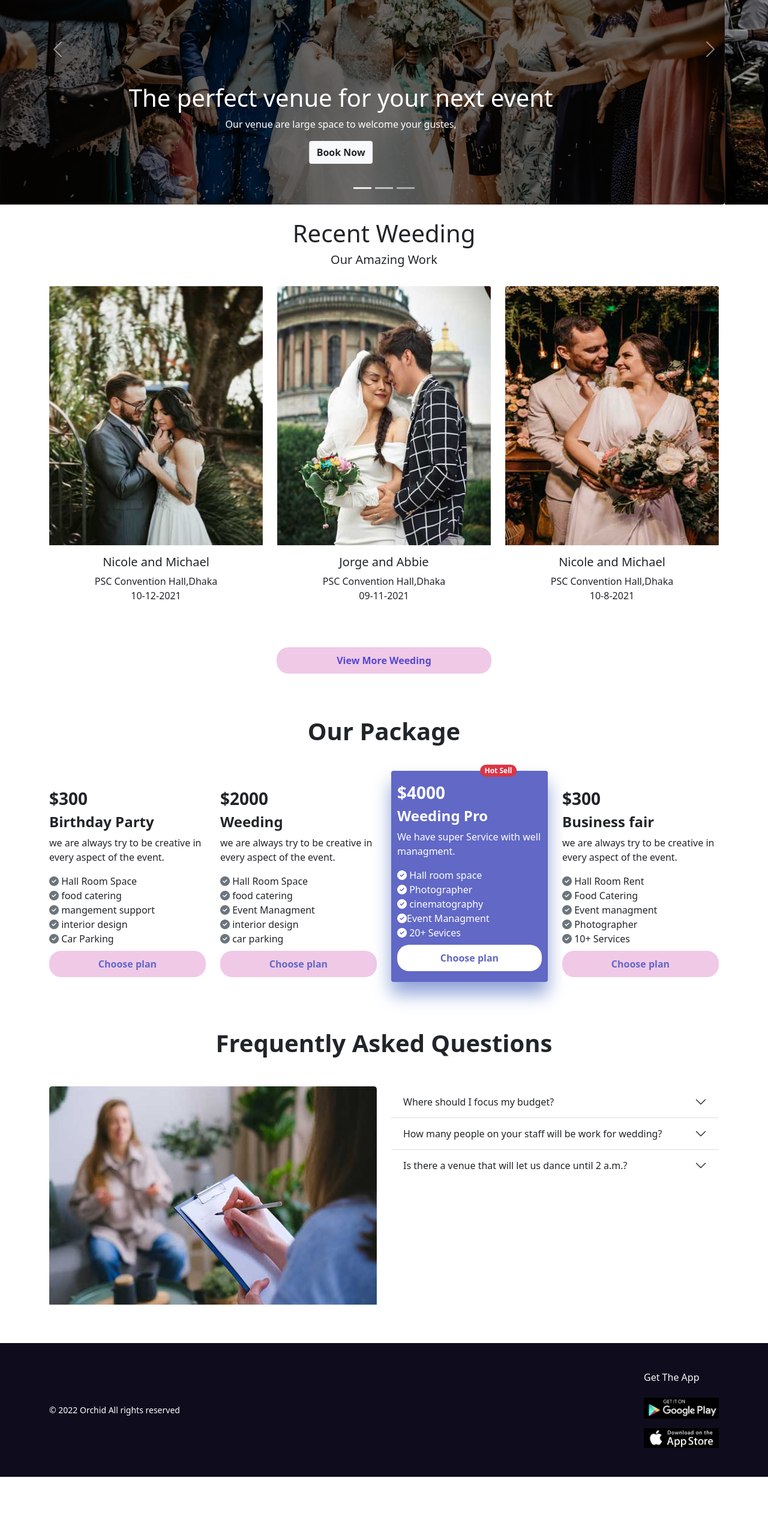
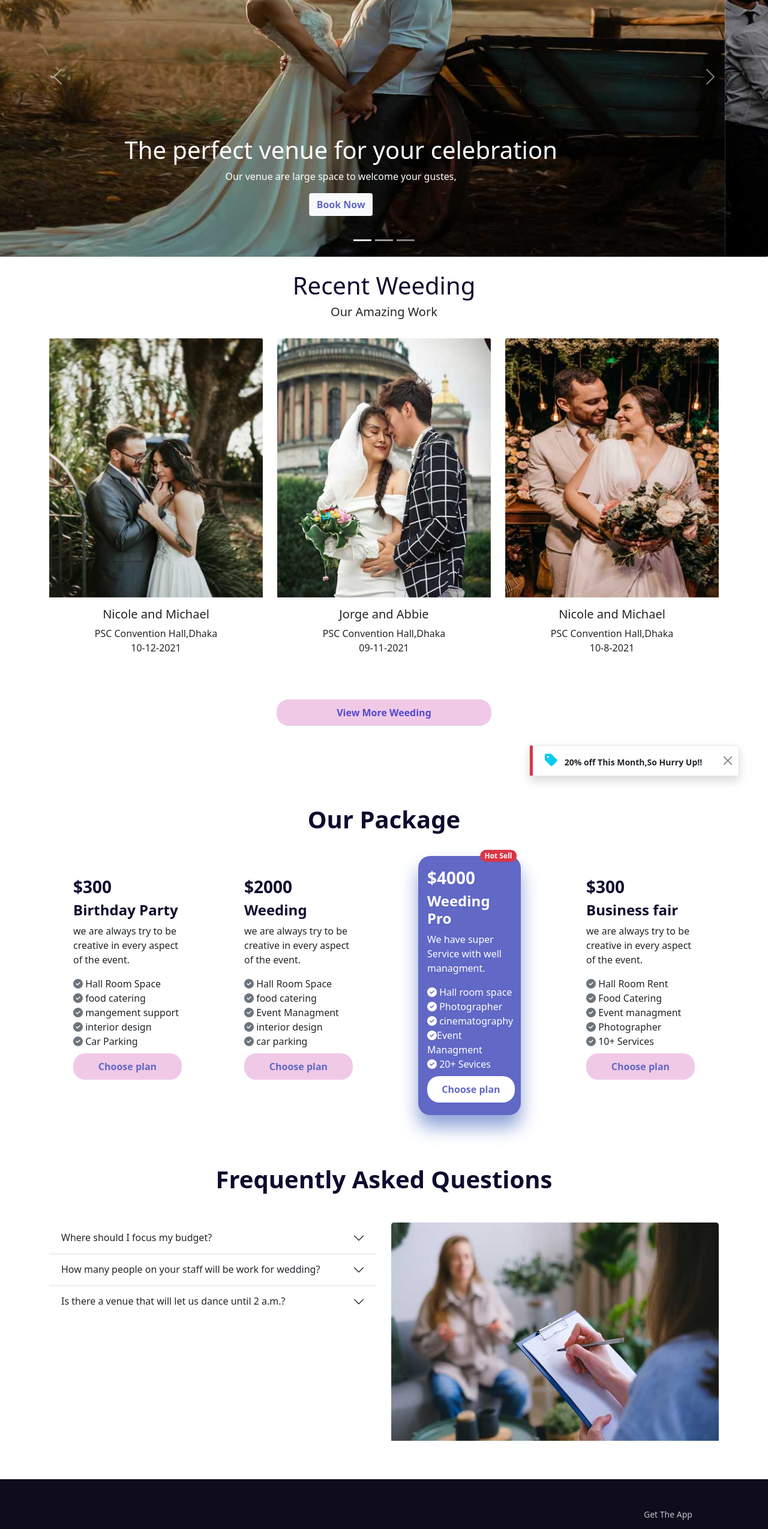
Before and after one commit to zayanahmed925/convention-center, a plain HTML site: page index.html in a window 1280 px wide. Shown: the part 240-2789 px from the top of the page at 60% size. Before the commit the page ends 2702 px from the top, so only its background shows below. Drawn offline with nearby package versions, Linux system fonts and the light colour scheme.

Commit message:
dAll Done

```diff
--- a/css/style.css
+++ b/css/style.css
@@ -1,13 +1,44 @@
+/* Google Font */
 .body{
     font-family: 'Poppins', sans-serif;
 }
+.orchid-button-text{
+    color:rgb(97, 104, 197);
+    font-weight: 700;
+}
 .orchid-title-color{
-    color: #5249d1;
+    color: #0d0b2e;
 }
+/* Banner Part */
+.banner-first-img{
+    background:url("/images/banner-5.jpg") center/cover no-repeat;
+    height: 75vh;
+    position: relative;
+}
+.banner-second-img{
+    background: url("/images/banner-2.jpg") center/cover no-repeat ;
+    height: 75vh;
+    position: relative;
+}
+.banner-third-img{
+    background: url("/images/banner.png") center/cover no-repeat ;
+    height: 75vh;
+    position: relative;
+}
+/* Recent Work gallery */
+.gallery button{
+    margin-top: 10px;
+    padding: 10px 100px;
+    background-color: #f0c9e7;
+    border: none;
+    border-radius: 20px;
+   font-weight: 700;
+   color: #5249d1;
+}
+/* Price card */
 .orchid-price-card{
-    border: none;
+    margin: 0 40px;
 }
-
 .orchid-price-card button{
     background-color: #f0c9e7;
     border: none;
@@ -20,35 +51,26 @@
     padding: 10px 0;
     border: none;
 }
-.gallery button{
-    margin-top: 10px;
-    padding: 10px 100px;
-    background-color: #f0c9e7;
-    border: none;
-    border-radius: 20px;
-   font-weight: 700;
-   color: #5249d1;
-}
-.orchid-button-text{
-    color:rgb(97, 104, 197);
-    font-weight: 700;
-}
 .orchid-special-card{
     background-color: rgb(97, 104, 197);
     border: none;
-    padding: 20px 10px 10px 10px;
-    transform: translateY(-30px);
+    padding: 20px 10px 13px 15px;
+    transform: translateY(-35px);
     box-shadow: 0 20px 30px rgb(143, 163, 216);
+    margin: 0 45px;
+    border-radius: 20px;
 }
 .gallery-card:hover{
     box-shadow: 0 10px 30px gray;
     margin-top: 5px;
     transition-duration: 0.4s;
 }
+/* Footer */
 footer{
     background-color: #0f0c1d;
-    color: white;
+    color: rgba(255, 255, 255, 0.74);
 }
+/* Card small device */
 @media (max-width: 992px) {
     .orchid-special-card{
         margin-top: 50px;
--- a/index.html
+++ b/index.html
@@ -24,7 +24,7 @@
         <!-- Navbar -->
         <nav class="navbar navbar-expand-lg navbar-light bg-light">
             <div class="container">
-                <a class="navbar-brand fw-bold fs-4" href="#">Orchid Community Center</a>
+                <a class="navbar-brand fw-bold fs-3 orchid-title-color" href="#">Orchid Community Center</a>
                 <button class="navbar-toggler" type="button" data-bs-toggle="collapse"
                     data-bs-target="#navbarSupportedContent" aria-controls="navbarSupportedContent"
                     aria-expanded="false" aria-label="Toggle navigation">
@@ -49,85 +49,6 @@
             </div>
         </nav>
         <!-- Banner Start -->
-        <!-- <section class="">
-            <div id="carouselExampleIndicators" class="carousel slide" data-bs-ride="carousel">
-                <div class="carousel-indicators">
-                    <button type="button" data-bs-target="#carouselExampleIndicators" data-bs-slide-to="0"
-                        class="active" aria-current="true" aria-label="Slide 1"></button>
-                    <button type="button" data-bs-target="#carouselExampleIndicators" data-bs-slide-to="1"
-                        aria-label="Slide 2"></button>
-                    <button type="button" data-bs-target="#carouselExampleIndicators" data-bs-slide-to="2"
-                        aria-label="Slide 3"></button>
-                </div>
-                <div class="carousel-inner">
-                    <div class="carousel-item active">
-                        <div class="card bg-dark text-white">
-                            <img src="images/banner.png" class="card-img" alt="...">
-                            <div class="card-img-overlay d-flex align-items-center justify justify-content-center
-                            ">
-                                <div class="text-center mt-5">
-                                    <h1 class="card-title">The perfect venue
-                                        <br> for your
-                                    </h1>
-                                    <p class="card-text">Amet minim mollit non deserunt ullamco est sit aliqua dolor do
-                                        <br>
-                                        amet sint. Velit officia consequat duis enim veli
-                                    </p>
-                                    <button class="btn btn-danger">Book Now</button>
-                                </div>
-                            </div>
-                        </div>
-                    </div>
-                    <div class="carousel-item">
-                        <div class="card bg-dark text-white">
-                            <img src="images/banner-2.jpg" class="card-img" alt="...">
-                            <div class="card-img-overlay d-flex align-items-center justify justify-content-center
-                            ">
-                                <div class="text-center mt-5">
-                                    <h1 class="card-title">The perfect venue
-                                        <br> for your
-                                    </h1>
-                                    <p class="card-text">Amet minim mollit non deserunt ullamco est sit aliqua dolor do
-                                        <br>
-                                        amet sint. Velit officia consequat duis enim veli
-                                    </p>
-                                    <button class="btn btn-danger">Book Now</button>
-                                </div>
-                            </div>
-                        </div>
-                    </div>
-                    <div class="carousel-item">
-                        <div class="card bg-dark text-white">
-                            <img src="images/banner-3.jpg" class="card-img" alt="...">
-                            <div class="card-img-overlay d-flex align-items-center justify justify-content-center
-                            ">
-                                <div class="text-center mt-5">
-                                    <h1 class="card-title">The perfect venue
-                                        <br> for your
-                                    </h1>
-                                    <p class="card-text">Amet minim mollit non deserunt ullamco est sit aliqua dolor do
-                                        <br>
-                                        amet sint. Velit officia consequat duis enim veli
-                                    </p>
-                                    <button class="btn btn-danger">Book Now</button>
-                                </div>
-                            </div>
-                        </div>
-                    </div>
-                </div>
-                <button class="carousel-control-prev" type="button" data-bs-target="#carouselExampleIndicators"
-                    data-bs-slide="prev">
-                    <span class="carousel-control-prev-icon" aria-hidden="true"></span>
-                    <span class="visually-hidden">Previous</span>
-                </button>
-                <button class="carousel-control-next" type="button" data-bs-target="#carouselExampleIndicators"
-                    data-bs-slide="next">
-                    <span class="carousel-control-next-icon" aria-hidden="true"></span>
-                    <span class="visually-hidden">Next</span>
-                </button>
-            </div>
-        </section> -->
-        <!-- again banner -->
         <section>
             <div id="carouselExampleCaptions" class="carousel slide" data-bs-ride="carousel">
                 <div class="carousel-indicators">
@@ -140,28 +61,34 @@
                 </div>
                 <div class="carousel-inner">
                     <div class="carousel-item active">
-                        <img src="images/banner.png" class="d-block w-100 " alt="...">
+                        <div class="banner-first-img"></div>
                         <div class="carousel-caption  d-md-block pb-5">
                             <h1>The perfect venue for your
-                                next event</h1>
+                                celebration</h1>
                             <p>Our venue are large space to welcome your gustes,</p>
-                            <a class="btn bg-light fw-bold" href="https://creativeeventsbd.com/" role="button">Book
+                            <a class="btn bg-light orchid-button-text fw-bold" href="https://creativeeventsbd.com/"
+                                role="button">Book
                                 Now</a>
                         </div>
                     </div>
                     <div class="carousel-item">
-                        <img src="images/banner-2.jpg" class="d-block w-100" alt="...">
-                        <div class="carousel-caption d-none d-md-block">
+                        <div class="banner-second-img"></div>
+                        <div class="carousel-caption  d-md-block pb-5">
                             <h1>Outdoor party Space available</h1>
-                            <p>Some representative placeholder content for the second slide.</p>
-                            <button class="btn btn-danger">Book Now</button>
+                            <p>We are provided personal outdoor place for party.</p>
+                            <a class="btn bg-light orchid-button-text fw-bold" href="https://creativeeventsbd.com/"
+                                role="button">Book
+                                Now</a>
                         </div>
                     </div>
                     <div class="carousel-item">
-                        <img src="images/banner-3.jpg" class="d-block w-100" alt="...">
-                        <div class="carousel-caption d-none d-md-block">
-                            <h5>Third slide label</h5>
-                            <p>Some representative placeholder content for the third slide.</p>
+                        <div class="banner-third-img"></div>
+                        <div class="carousel-caption  d-md-block pb-5">
+                            <h1>Outdoor Photoshoot facility</h1>
+                            <p>Our have professional Photographer,with such a nice place.</p>
+                            <a class="btn bg-light orchid-button-text fw-bold" href="https://creativeeventsbd.com/"
+                                role="button">Book
+                                Now</a>
                         </div>
                     </div>
                 </div>
@@ -177,13 +104,13 @@
                 </button>
             </div>
         </section>
-        <!-- again banner end -->
+        <!-- banner end -->
     </header>
     <main>
         <!-- Gallery -->
         <section class="container gallery ">
             <div class="text-center py-4">
-                <h1>Recent Weeding</h1>
+                <h1 class="orchid-title-color">Recent Weeding</h1>
                 <h5>Our Amazing Work</h5>
             </div>
             <div class="row row-cols-1 row-cols-md-3 g-4">
@@ -223,23 +150,25 @@
             </div>
         </section>
         <!-- Toast -->
-        <!-- <div class="toast show float-end position-sticky" role="alert" aria-live="assertive" aria-atomic="true">
-            <div class="d-flex">
-                <div class="toast-body border-start border-5 border-danger fw-bold">
-                    <i class="fas fa-tag text-info px-2 fs-4"></i> 20% off This Month,So Hurry Up!!
+        <section class="my-2 d-flex justify-content-end me-5">
+            <div class="toast show " role="alert" aria-live="assertive" aria-atomic="true">
+                <div class="d-flex">
+                    <div class="toast-body border-start border-5 border-danger fw-bold">
+                        <i class="fas fa-tag text-info px-2 fs-4"></i> 20% off This Month,So Hurry Up!!
+                    </div>
+                    <button type="button" class="btn-close me-2 m-auto" data-bs-dismiss="toast"
+                        aria-label="Close"></button>
                 </div>
-                <button type="button" class="btn-close me-2 m-auto" data-bs-dismiss="toast" aria-label="Close"></button>
             </div>
-        </div> -->
-        <!--  package- -->
+        </section>
         <section class="container my-5">
-            <h1 class="my-5 text-center fw-bold">Our Package</h1>
+            <h1 class="my-5 text-center fw-bold orchid-title-color">Our Package</h1>
             <div class="row row-cols-1 row-cols-lg-4 g-4 mt-5">
                 <div class="col">
-                    <div class="card  orchid-price-card">
+                    <div class="card  orchid-price-card border-0">
                         <div>
-                            <h3 class=" fw-bold">$300</h3>
-                            <h4 class=" fw-bold">Birthday Party</h4>
+                            <h3 class=" fw-bold orchid-title-color">$300</h3>
+                            <h4 class=" fw-bold orchid-title-color">Birthday Party</h4>
                             <p>we are always try to be creative in every aspect of the event.</p>
                             <div><span><i class="fas fa-check-circle text-secondary"></i></span> Hall Room Space</div>
                             <div><span><i class="fas fa-check-circle text-secondary"></i></span> food catering</div>
@@ -253,10 +182,10 @@
                     </div>
                 </div>
                 <div class="col">
-                    <div class="card  orchid-price-card ">
+                    <div class="card  orchid-price-card border-0 ">
                         <div>
-                            <h3 class=" fw-bold ">$2000</h3>
-                            <h4 class=" fw-bold ">Weeding</h4>
+                            <h3 class=" fw-bold orchid-title-color ">$2000</h3>
+                            <h4 class=" fw-bold orchid-title-color">Weeding</h4>
                             <p>we are always try to be creative in every aspect of the event.</p>
                             <div><span><i class="fas fa-check-circle text-secondary"></i></span> Hall Room Space</div>
                             <div><span><i class="fas fa-check-circle text-secondary"></i></span> food catering
@@ -271,7 +200,7 @@
                     </div>
                 </div>
                 <div class="col">
-                    <div class="card orchid-special-card text-white">
+                    <div class="card orchid-special-card text-white ">
                         <span
                             class="position-absolute top-0 ms-5 start-50 badge-padding-x:-3 translate-middle badge rounded-pill bg-danger resize">
                             Hot Sell
@@ -292,10 +221,10 @@
                     </div>
                 </div>
                 <div class="col">
-                    <div class="card orchid-price-card">
+                    <div class="card orchid-price-card  border-0">
                         <div>
-                            <h3 class=" fw-bold">$300</h3>
-                            <h4 class=" fw-bold">Business fair</h4>
+                            <h3 class=" fw-bold orchid-title-color">$300</h3>
+                            <h4 class=" fw-bold orchid-title-color">Business fair</h4>
                             <p>we are always try to be creative in every aspect of the event.</p>
                             <div><span><i class="fas fa-check-circle text-secondary"></i></span> Hall Room Rent</div>
                             <div><span><i class="fas fa-check-circle text-secondary"></i></span> Food Catering</div>
@@ -312,9 +241,14 @@
         </section>
         <!-- Frequently Questions -->
         <section class="container my-5">
-            <h1 class="text-center my-5 fw-bold">Frequently Asked Questions</h1>
+            <h1 class="text-center my-5 fw-bold orchid-title-color">Frequently Asked Questions</h1>
             <div class="row">
-                <div class="col-lg-6 order-sm-2">
+                <div class="col-lg-6 order-lg-last">
+                    <div class="">
+                        <img src="images/Question1.jpg" class="rounded-3 w-100 pb-3" alt="">
+                    </div>
+                </div>
+                <div class="col-lg-6 ">
                     <div class="accordion accordion-flush" id="accordionFlushExample">
                         <div class="accordion-item">
                             <h2 class="accordion-header" id="flush-headingOne">
@@ -374,30 +308,25 @@
                         </div>
                     </div>
                 </div>
-                <div class="col-lg-6 order-sm-1">
-                    <div class="">
-                        <img src="images/Question1.jpg" class="rounded-3 w-100 pb-3" alt="">
-                    </div>
-                </div>
             </div>
         </section>
     </main>
+    <!-- Footer -->
     <footer class=" py-5">
         <section class="container d-flex justify-content-between">
             <div class="d-flex align-items-center">
                 <small>© 2022 Orchid All rights reserved</small>
             </div>
             <div class="border-2 d-flex flex-column justify-content-center ">
-                <h6 class="text-light">Get The App</h6>
+                <small>Get The App</small>
                 <a href="https://play.google.com/store/apps/details?id=com.julegdeveloper.africanweedingdress"
-                    target="_blank"><img width="125px" src="images/app.png" class="my-3" alt=""></a>
+                    target="_blank"><img width="125px" src="images/app.png" class="my-3 border border-1 rounded-2"
+                        alt=""></a>
                 <a href="https://apps.apple.com/us/app/weeding/id1604580511" target="_blank"><img width="125px"
-                        src="images/app2.png" class="" alt=""></a>
-
+                        src="images/app2.png" class="border border-1 rounded-2" alt=""></a>
             </div>
         </section>
     </footer>
-
     <!-- Source file - -->
     <script src="https://cdn.jsdelivr.net/npm/bootstrap@5.1.3/dist/js/bootstrap.bundle.min.js"
         integrity="sha384-ka7Sk0Gln4gmtz2MlQnikT1wXgYsOg+OMhuP+IlRH9sENBO0LRn5q+8nbTov4+1p"
```
Also changed, not shown: images/banner-5.jpg (added).
